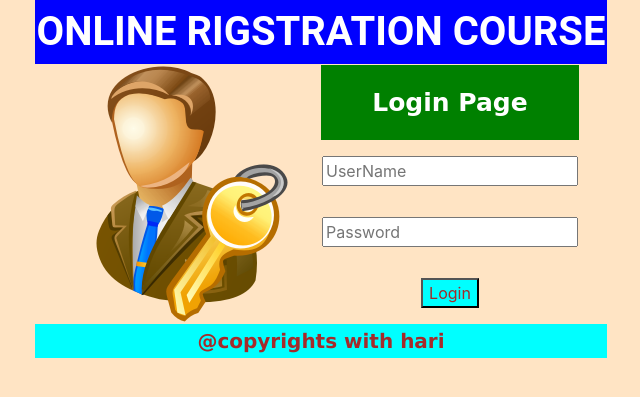
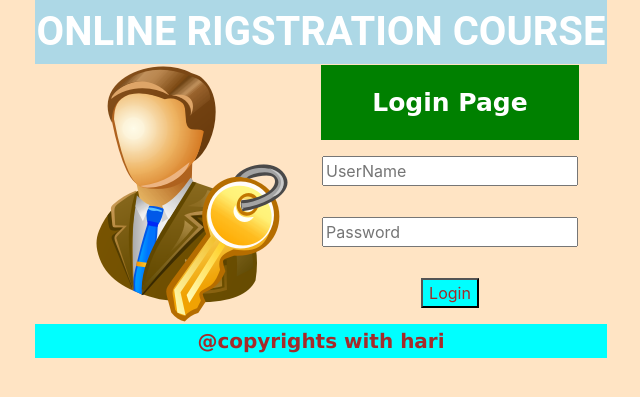
Before and after one commit to GMurali2020/Python_projects, a Flask app: page /admin in a window 1280 px wide. Shown: the top 397 px of the page, without its empty margins (319-959 px from the left). Run offline with Flask 2, Linux system fonts and the light colour scheme; lists and menus that the app fills with data are empty; some libraries are stand-ins or nearby versions.

Commit message:
adding changes

```diff
--- a/online_registration_course/templates/common.html
+++ b/online_registration_course/templates/common.html
@@ -15,7 +15,7 @@
           {
               font-family: "Roboto";
               font-size: 40px;
-              background-color: blue;
+              background-color: lightblue;
               color: white;
               padding: 2px;
           }
```
